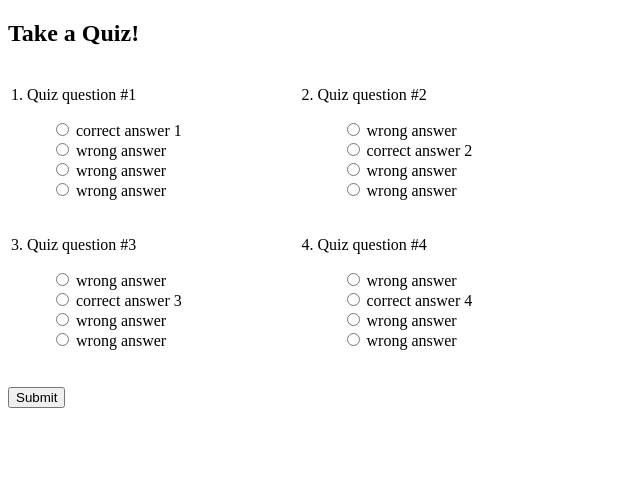
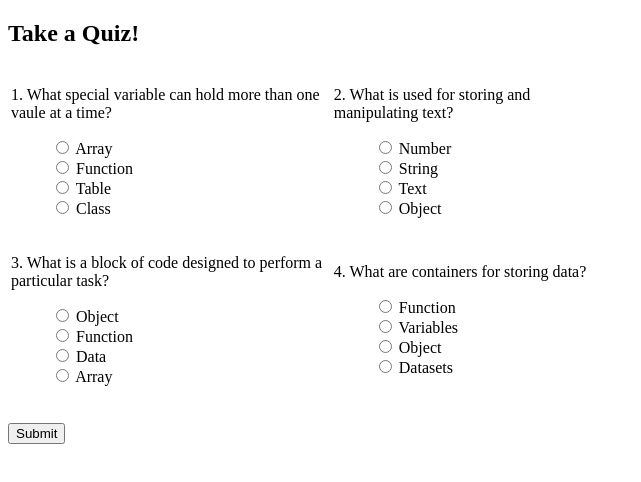
Before and after one commit to syadII/Javascript-Quiz, a plain HTML site: page index.html in a window 1280 px wide. Shown: the whole page, without its empty margins (0-641 px from the left). Drawn offline with Linux system fonts and the light colour scheme.

Commit message:
updated index file

```diff
--- a/index.html
+++ b/index.html
@@ -13,39 +13,39 @@
 	<tr>
 	  <td>
 	  	<div>
-	  		<p class="question">1. Quiz question #1</p>
+	  		<p class="question">1. What special variable can hold more than one vaule at a time?</p>
 
 	    	<ul>
 	    	<input class="answer" type="radio" name="q1" value="1">
-	        <label id="correctString1">correct answer 1</label>
+	        <label id="Array">Array</label>
 	    	<br>
 	        <input class="answer" type="radio" name="q1" value="0">
-	        <label>wrong answer</label>
+	        <label>Function</label>
 	        <br>
 	        <input class="answer" type="radio" name="q1" value="0">
-	        <label>wrong answer</label>
+	        <label>Table</label>
 	        <br>
 	        <input class="answer" type="radio" name="q1" value="0">
-	        <label>wrong answer</label>
+	        <label>Class</label>
     		</ul>
 	  	</div>
 	  </td>
 	  <td>
 	  	<div>
-	  		<p class="question">2. Quiz question #2</p>
+	  		<p class="question">2. What is used for storing and manipulating text?</p>
 
 	    	<ul>
 	        <input class="answer" type="radio" name="q2" value="0">
-	        <label>wrong answer</label>
+	        <label>Number</label>
 	        <br>
 	        <input class="answer" type="radio" name="q2" value="1">
-	        <label id="correctString2">correct answer 2</label>
+	        <label id="String">String</label>
 	        <br>
 	        <input class="answer" type="radio" name="q2" value="0">
-	        <label>wrong answer</label>
+	        <label>Text</label>
 	        <br>
 	        <input class="answer" type="radio" name="q2" value="0">
-	        <label>wrong answer</label>
+	        <label>Object</label>
 	    	</ul>
 	  	</div>
 	  </td>
@@ -53,39 +53,39 @@
 	<tr>
 	  <td>
 	  	<div>
-	  		<p class="question">3. Quiz question #3</p>
+	  		<p class="question">3. What is a block of code designed to perform a particular task? </p>
 
 	    	<ul>
 	        <input class="answer" type="radio" name="q3" value="0">
-	        <label>wrong answer</label>
+	        <label>Object</label>
 	        <br>
 	        <input class="answer" type="radio" name="q3" value="1">
-	        <label id="correctString3">correct answer 3</label>
+	        <label id="Function">Function</label>
 	        <br>
 	        <input class="answer" type="radio" name="q3" value="0">
-	        <label>wrong answer</label>
+	        <label>Data</label>
 	        <br>
 	        <input class="answer" type="radio" name="q3" value="0">
-	        <label>wrong answer</label>
+	        <label>Array</label>
 	    	</ul>
 		</div>
 	  </td>
 	  <td>
 	  	<div>
-	  		<p class="question">4. Quiz question #4</p>
+	  		<p class="question">4. What are containers for storing data?</p>
 
 	    	<ul>
 	        <input class="answer" type="radio" name="q4" value="0">
-	        <label>wrong answer</label>
+	        <label>Function</label>
 	        <br>
 	        <input class="answer" type="radio" name="q4" value="1">
-	        <label id="correctString4">correct answer 4</label>
+	        <label id="Variables">Variables</label>
 	        <br>
 	        <input class="answer" type="radio" name="q4" value="0">
-	        <label>wrong answer</label>
+	        <label>Object</label>
 	        <br>
 	        <input class="answer" type="radio" name="q4" value="0">
-	        <label>wrong answer</label>
+	        <label>Datasets</label>
     		</ul>
 	  	</div>
 	  </td>
```
